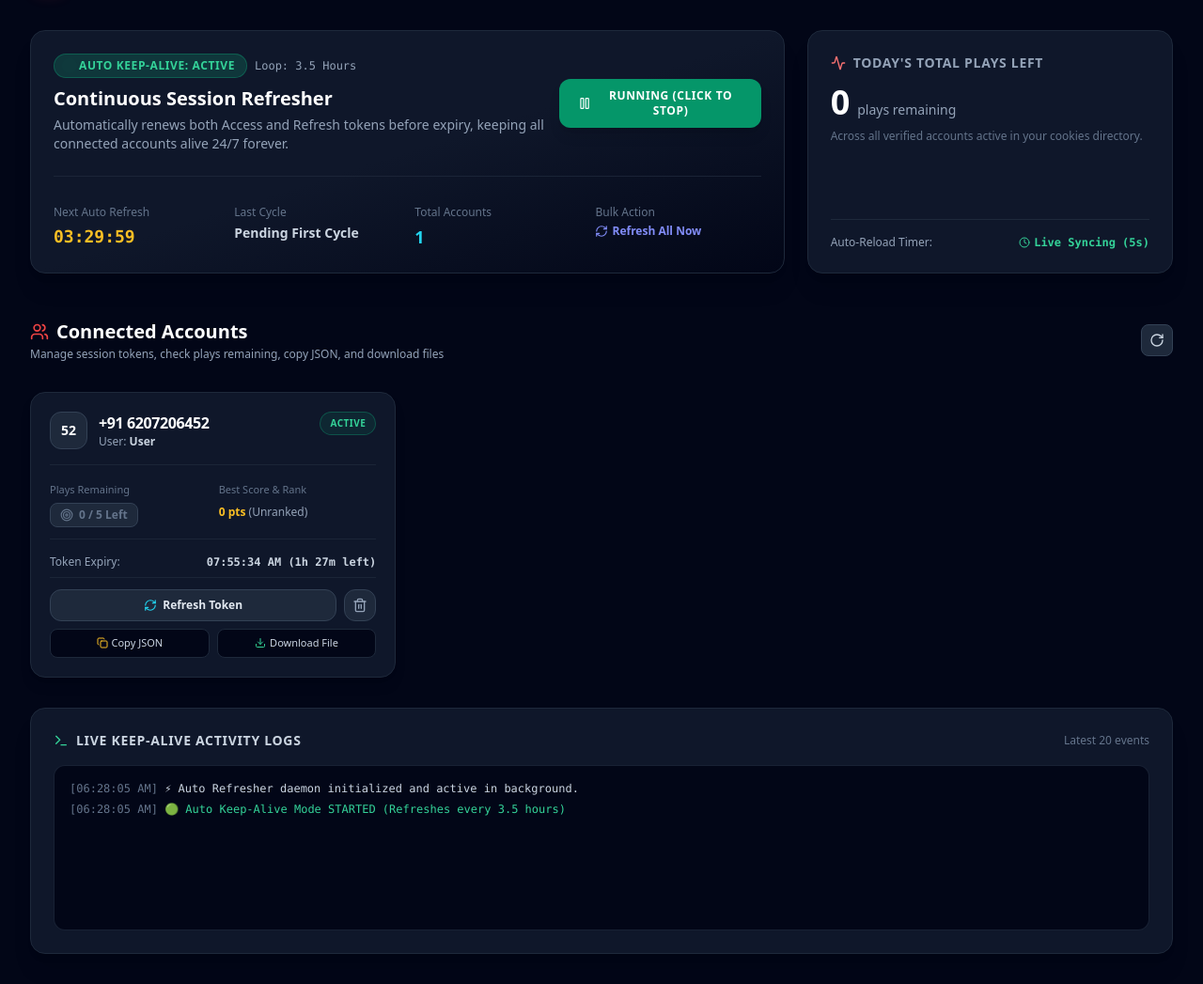
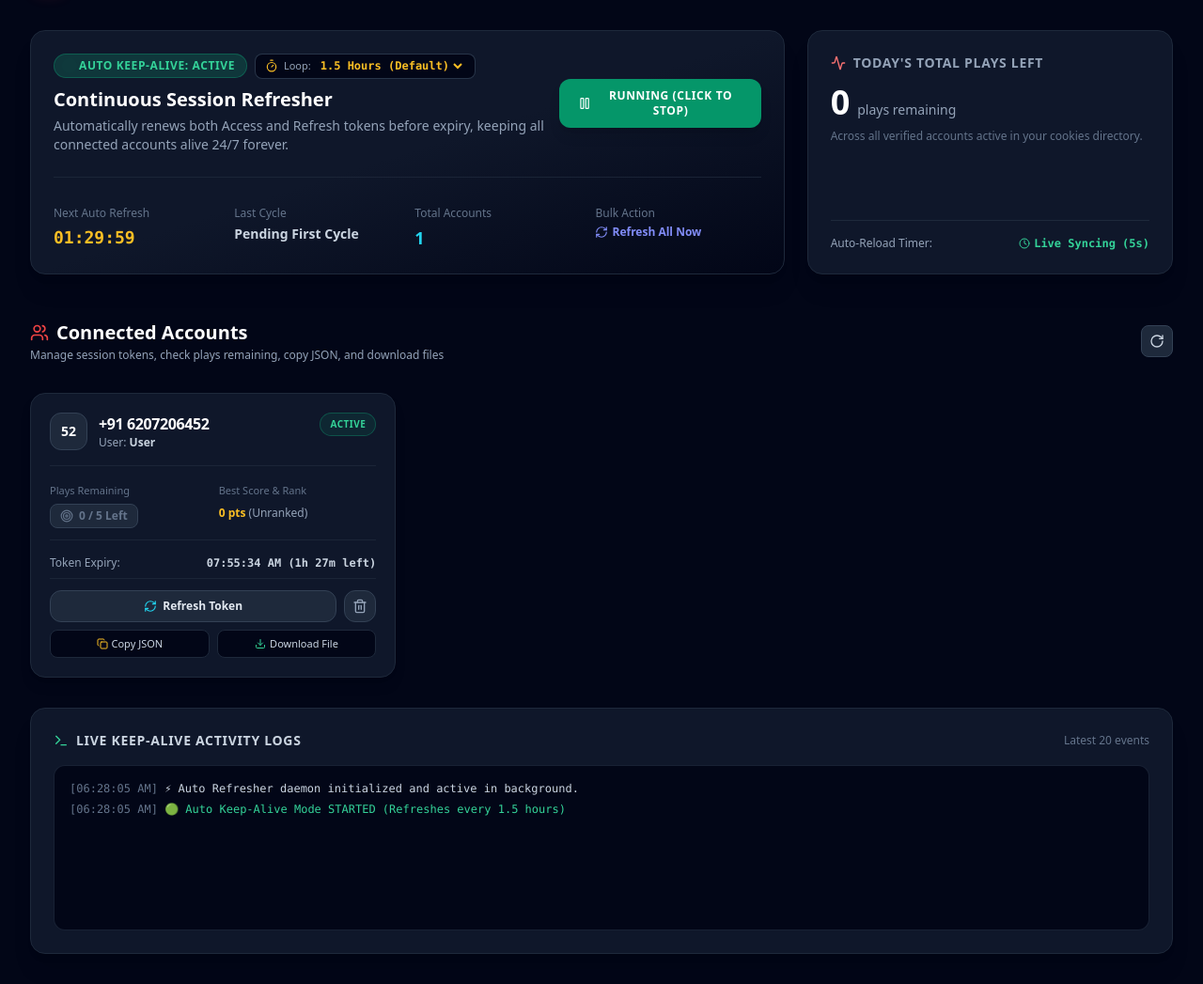
Before and after one commit to Vinit1510/TT, a Flask app: page / in a window 1280 px wide. Shown: the part 65-1112 px from the top of the page at 94% size. Run offline with Flask 3, Linux system fonts and the light colour scheme; data that the repository does not hold is empty; some libraries are stand-ins or nearby versions.

Commit message:
Add files via upload

```diff
--- a/Thunder-Web/app.py
+++ b/Thunder-Web/app.py
@@ -57,7 +57,7 @@ def add_log(message: str, level: str = "info"):
 # Auto Keep-Alive Background Worker
 # ==============================================================================
 class AutoRefresherDaemon:
-    def __init__(self, interval_hours: float = 3.5):
+    def __init__(self, interval_hours: float = 1.5):
         self.interval_seconds = interval_hours * 3600
         self.is_running = True  # Default to ON
         self.thread: Optional[threading.Thread] = None
@@ -72,7 +72,7 @@ class AutoRefresherDaemon:
                 self.next_run_epoch = time.time() + self.interval_seconds
                 self.thread = threading.Thread(target=self._run_loop, daemon=True)
                 self.thread.start()
-                add_log("🟢 Auto Keep-Alive Mode STARTED (Refreshes every 3.5 hours)", "success")
+                add_log("🟢 Auto Keep-Alive Mode STARTED (Refreshes every 1.5 hours)", "success")
 
     def stop(self):
         with self.lock:
@@ -88,6 +88,12 @@ class AutoRefresherDaemon:
             if time.time() >= self.next_run_epoch:
                 self.execute_refresh_all()
                 self.next_run_epoch = time.time() + self.interval_seconds
+
+    def set_interval(self, interval_hours: float):
+        with self.lock:
+            self.interval_seconds = max(60, int(interval_hours * 3600))
+            self.next_run_epoch = time.time() + self.interval_seconds
+            add_log(f"⏱️ Auto-Refresh interval changed to {interval_hours} Hour(s)", "info")
 
     def execute_refresh_all(self):
         self.last_run = datetime.datetime.now().strftime("%Y-%m-%d %I:%M:%S %p")
@@ -105,7 +111,7 @@ class AutoRefresherDaemon:
         add_log(f"🎉 [AUTO-REFRESH] Cycle complete! {success_cnt}/{len(accounts)} accounts active.", "success")
 
 
-auto_daemon = AutoRefresherDaemon(interval_hours=3.5)
+auto_daemon = AutoRefresherDaemon(interval_hours=1.5)
 
 
 # ==============================================================================
@@ -307,7 +313,7 @@ def api_get_accounts():
         "accounts": accounts,
         "auto_mode": {
             "is_running": auto_daemon.is_running,
-            "interval_hours": 3.5,
+            "interval_hours": round(auto_daemon.interval_seconds / 3600.0, 2),
             "last_run": auto_daemon.last_run or "Pending First Cycle",
             "next_run_sec": next_sec,
             "next_run_str": f"{hrs:02d}:{mins:02d}:{secs:02d}" if auto_daemon.is_running else "Paused"
@@ -326,6 +332,19 @@ def api_auto_start():
 def api_auto_stop():
     auto_daemon.stop()
     return jsonify({"success": True, "is_running": False, "message": "Auto Keep-Alive Stopped!"})
+
+
+@app.route("/api/auto/interval", methods=["POST"])
+def api_set_interval():
+    data = request.get_json() or {}
+    try:
+        hours = float(data.get("interval_hours", 1.5))
+        if hours <= 0:
+            return jsonify({"success": False, "error": "Interval must be greater than 0"}), 400
+        auto_daemon.set_interval(hours)
+        return jsonify({"success": True, "interval_hours": hours, "message": f"Interval set to {hours} hours!"})
+    except Exception as e:
+        return jsonify({"success": False, "error": str(e)}), 400
 
 
 @app.route("/api/refresh", methods=["POST"])
@@ -393,9 +412,9 @@ def api_verify_otp():
         # 2. Validate token
         r_val = sess.post(f"{BASE_URL}/api/auth/validate-token", json={"one_time_token": ott}, timeout=10)
         # 3. Token exchange
-        r_ex = sess.post(f"{BASE_URL}/api/auth/token-exchange", json={"one_time_token": ott}, timeout=10)
+        r_ex = sess.post(f"{BASE_URL}/api/auth/exchange-token", json={"one_time_token": ott}, timeout=10)
         if r_ex.status_code != 200:
-            return jsonify({"success": False, "error": f"Token exchange failed: {r_ex.text}"}), 400
+            return jsonify({"success": False, "error": f"Token exchange failed: {r_ex.status_code} {r_ex.text}"}), 400
 
         # Complete tutorials
         for p in ("/api/thunder-trail/tutorial-complete", "/api/thunder-trail/coach-mark-seen"):
--- a/Thunder-Web/templates/index.html
+++ b/Thunder-Web/templates/index.html
@@ -76,12 +76,23 @@
             <div class="lg:col-span-2 bg-gradient-to-br from-slate-900 via-slate-900 to-slate-950 border border-slate-800 rounded-2xl p-6 shadow-xl relative overflow-hidden flex flex-col justify-between">
                 <div class="flex flex-col sm:flex-row sm:items-center justify-between gap-4">
                     <div>
-                        <div class="flex items-center gap-2">
+                        <div class="flex flex-wrap items-center gap-2">
                             <span id="autoStatusBadge" class="inline-flex items-center gap-1.5 px-3 py-1 rounded-full text-xs font-bold uppercase tracking-wider bg-emerald-500/20 text-emerald-400 border border-emerald-500/30">
                                 <span class="w-2 h-2 rounded-full bg-emerald-400 animate-ping"></span>
                                 AUTO KEEP-ALIVE: ACTIVE
                             </span>
-                            <span class="text-xs text-slate-400 font-mono">Loop: 3.5 Hours</span>
+                            <div class="flex items-center gap-1.5 bg-slate-950 border border-slate-700/80 rounded-lg px-2.5 py-1">
+                                <i data-lucide="timer" class="w-3.5 h-3.5 text-amber-400"></i>
+                                <span class="text-[11px] text-slate-400 font-medium">Loop:</span>
+                                <select id="intervalSelector" onchange="changeInterval(this.value)" class="bg-transparent text-xs text-amber-400 font-bold font-mono focus:outline-none cursor-pointer">
+                                    <option value="0.5" class="bg-slate-900 text-slate-200">30 Mins (High)</option>
+                                    <option value="1" class="bg-slate-900 text-slate-200">1.0 Hour (Safe)</option>
+                                    <option value="1.5" class="bg-slate-900 text-slate-200">1.5 Hours (Default)</option>
+                                    <option value="2" class="bg-slate-900 text-slate-200">2.0 Hours</option>
+                                    <option value="3" class="bg-slate-900 text-slate-200">3.0 Hours</option>
+                                    <option value="3.5" class="bg-slate-900 text-slate-200">3.5 Hours</option>
+                                </select>
+                            </div>
                         </div>
                         <h2 class="text-xl font-bold text-white mt-2">Continuous Session Refresher</h2>
                         <p class="text-sm text-slate-400 mt-1 max-w-xl">
@@ -332,6 +343,9 @@
 
             lastRun.innerText = auto.last_run;
             document.getElementById('totalAccountsCount').innerText = accounts.length;
+            if (auto.interval_hours && document.activeElement !== document.getElementById('intervalSelector')) {
+                document.getElementById('intervalSelector').value = auto.interval_hours;
+            }
 
             // Total plays calculation
             const totalPlays = accounts.reduce((sum, acc) => sum + (acc.plays_remaining || 0), 0);
@@ -450,6 +464,24 @@
             }
 
             lucide.createIcons();
+        }
+
+        async function changeInterval(val) {
+            const hours = parseFloat(val);
+            try {
+                const res = await fetch('/api/auto/interval', {
+                    method: 'POST',
+                    headers: { 'Content-Type': 'application/json' },
+                    body: JSON.stringify({ interval_hours: hours })
+                });
+                const data = await res.json();
+                if (data.success) {
+                    showToast(`Auto-Refresh loop set to ${hours} Hours! ⏱️`);
+                    fetchAccounts();
+                }
+            } catch (err) {
+                alert("Failed to update interval: " + err);
+            }
         }
 
         async function toggleAutoMode() {
```
